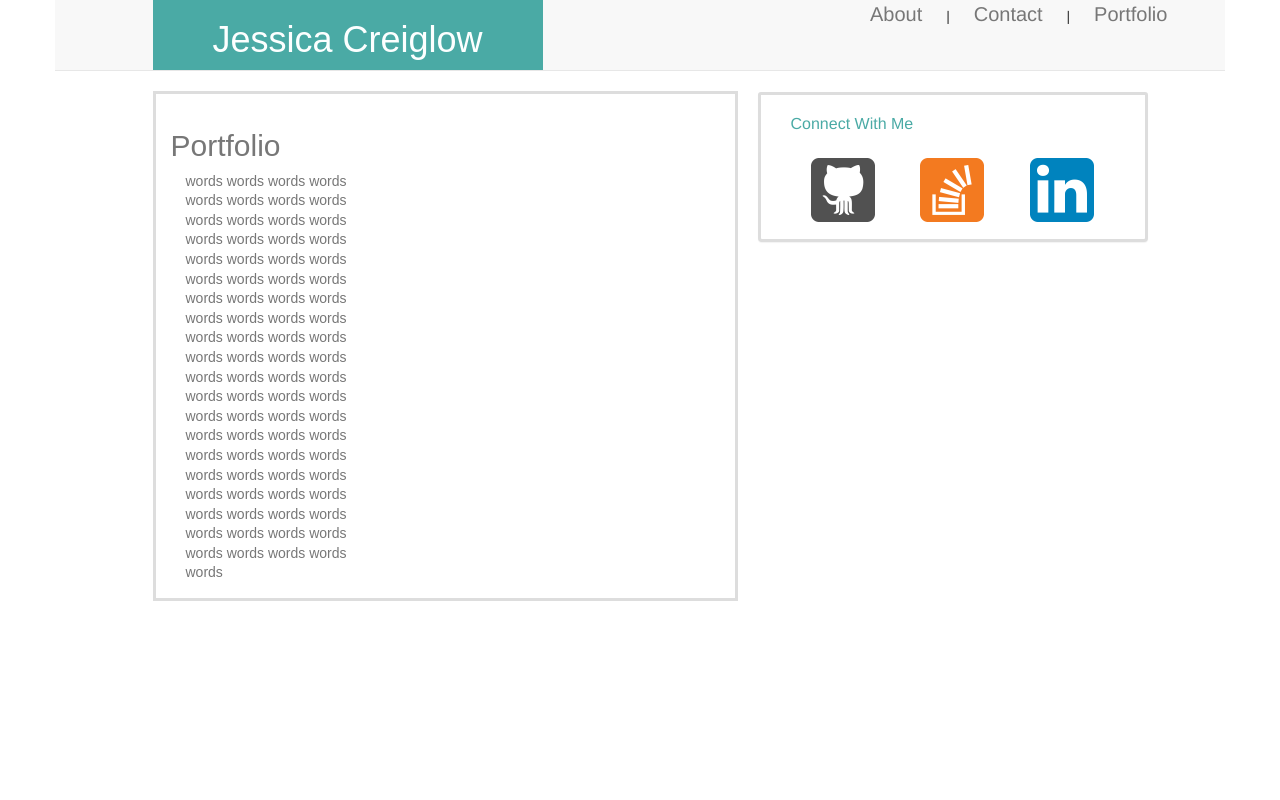
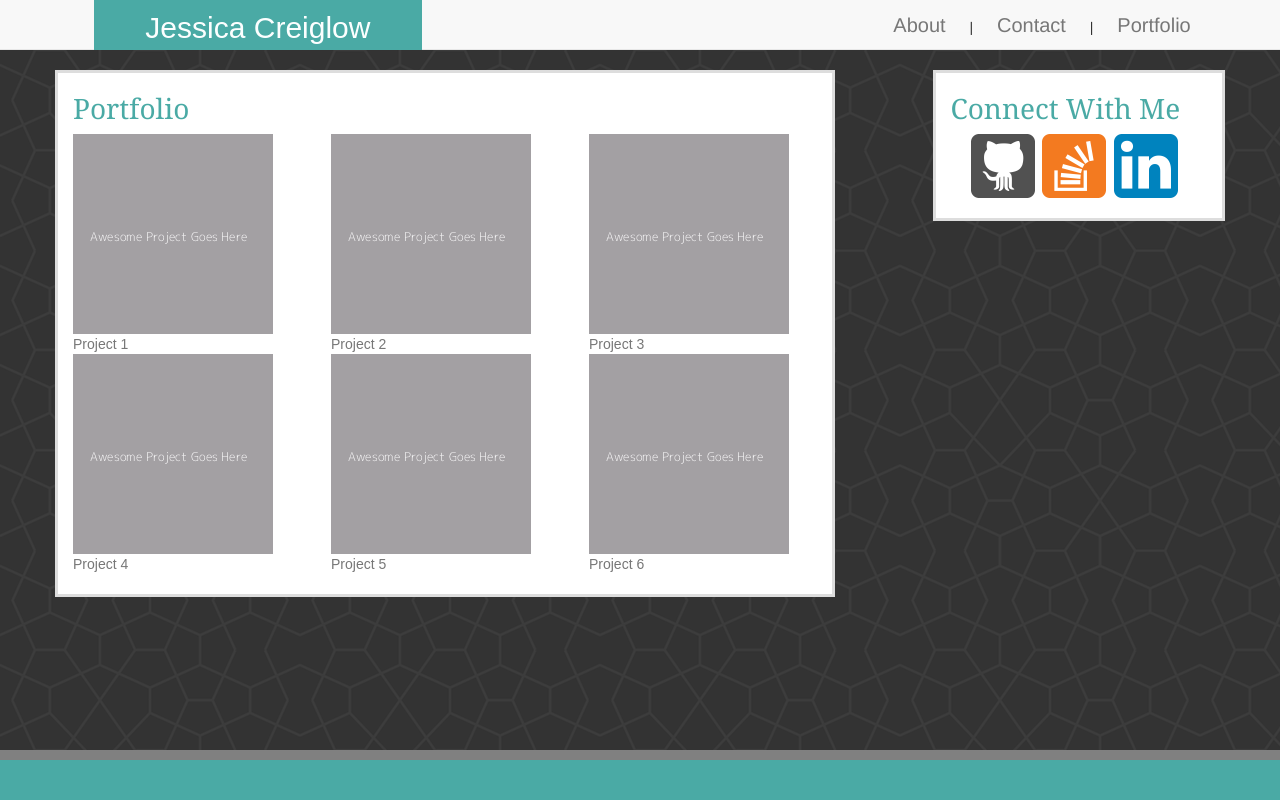
Before and after one commit to jgcreiglow/Bootstrap-Portfolio, a plain HTML site: page portfolio.html in a window 1280 px wide. Drawn offline with nearby package versions, Linux system fonts and the light colour scheme.

Commit message:
need to adjust responsiveness of navbar for small screen and add css animations to portfolio

```diff
--- a/portfolio.html
+++ b/portfolio.html
@@ -10,17 +10,18 @@
   <title> Jessica Creiglow Home Page </title>
 </head>
 
+
 <body>
-<div class="container">
+
     <!-- Navigation Bar -->
 
     <div class="row">
       <nav class="navbar navbar-default navbar-static-top">
-      <div class ="col-md-1"></div>
-      <div class="col-md-4 nav-name">
+        <div class="col-md-1"></div>
+        <div class="col-md-3 nav-name">
           <h1>Jessica Creiglow</h1>
         </div>
-      <div class ="col-md-3">
+        <div class="col-md-4">
         </div>
         <div class="col-md-4">
           <p>
@@ -32,34 +33,78 @@
       </nav>
     </div>
 
+  <div class="container">
     <!-- About Me Section-->
     <div class="row"> </div>
     <div class="row">
-  <!-- Spacer column --> <div class="col-md-1"></div>
+      <!-- Spacer column -->
 
-  <div class="col-md-6 main-content">
+
+      <div class="col-md-8 main-content">
     <h2> Portfolio </h2>
 
-    <div class="col-md-5"> words words words words words words words words words words words words words words words words words words words words words words words words words words words words words words words words words words words words words words words words words words words words words words words words words words words words words words words words words words words words words words words words words words words words words words words words words words words words words words words words words
-
+      <div class="row">
+        <div class= "col-md-4"
+          <a href=" " target="_blank" class="container">
+            <img src="./image/dummyimage.png" alt="dummy project">
+            <div class="bottom-left">Project 1</div>
+          </a>
+        </div>
+        <div class= "col-md-4"
+          <a href=" " target="_blank" class="container">
+            <img src="./image/dummyimage.png" alt="dummy project">
+            <div class="bottom-left">Project 2</div>
+          </a>
+        </div>
+        <div class= "col-md-4"
+          <a href=" " target="_blank" class="container">
+            <img src="./image/dummyimage.png" alt="dummy project">
+            <div class="bottom-left">Project 3</div>
+          </a>
+        </div>
+      </div>
+      <div class="row">
+        <div class= "col-md-4"
+          <a href=" " target="_blank" class="container">
+            <img src="./image/dummyimage.png" alt="dummy project">
+            <div class="bottom-left">Project 4</div>
+          </a>
+        </div>
+        <div class= "col-md-4"
+          <a href=" " target="_blank" class="container">
+            <img src="./image/dummyimage.png" alt="dummy project">
+            <div class="bottom-left">Project 5</div>
+          </a>
+        </div>
+        <div class= "col-md-4"
+          <a href=" " target="_blank" class="container">
+            <img src="./image/dummyimage.png" alt="dummy project">
+            <div class="bottom-left">Project 6</div>
+          </a>
         </div>
       </div>
 
+  </div>
   <!-- Spacer column --> <div class="col-md-1"></div>
+
 
       <!-- Contact Sidebar -->
 
-<div class="col-md-4 panel panel-heading Sidebar icons">
+      <div class="col-md-3 Sidebar icons">
 
-      <h3 class="panel-heading panel-title">Connect With Me </h3>
-
-    <div class="panel-body">
+            <h2>Connect With Me </h2>
+        <div class="row">
+          <div class="col-md-3">
             <a href="https://github.com/jgcreiglow" target="_blank">
               <img src="./image/if_github_386637.png" alt="github">
             </a>
+          </div>
+          <div class="col-md-3">
             <a href="https://stackoverflow.com/users/9149422/jessica-c" target="_blank">
               <img src="./image/if_overflow_386674.png" alt="stackoverflow">
             </a>
+          </div>
+          <div class="col-md-3">
             <a href="http://www.linkedin.com/in/jessicagcreiglow" target="_blank">
               <img src="./image/if_linkedin_386655.png" alt="linkedin">
             </a>
@@ -73,8 +118,9 @@
       </div>
 
       </div>
-
     <!-- Footer-->
+    <div class="row">
+      <nav class="navbar navbar-default navbar-fixed-bottom">
   </body>
 
   </html>
--- a/style.css
+++ b/style.css
@@ -1,14 +1,37 @@
 /* all pages of site */
+body
+{
+  background-image: url("./image/congruent_outline.png");
+}
+h2
+{
+    font-family: 'Georgia', Times, Times New Roman, serif;
+    font-size: 28px;
 
+    color: #4aaaa5;
+}
+
+
+
+.main-content
+{
+    font-family: 'Arial', 'Helvetica Neue', Helvetica, sans-serif;
+
+    color: #777;
+    border: #ddd solid;
+    background-color: #fff;
+    padding-bottom: 20px;
+}
 /* Header */
-
+.navbar-static-top
+{
+  height:50px;
+}
 .nav-name
 {
     font-family: 'Arial', serif;
-    font-size: 30px;
 
-
-
+    height:50px;
     text-align: center;
 
     color: #fcffff;
@@ -18,7 +41,7 @@
 a
 {
     font-size: 20px;
-
+    line-height: 2.5;
     padding-right: 20px;
     padding-left: 20px;
 
@@ -30,31 +53,45 @@ a:link
 {
     text-decoration: none;
 
-    color: gray;
+    color:#4aaaa5;;
 }
 
 a:visited
 {
     text-decoration: none;
 
-    color: gray;
+    color: #4aaaa5;;
 }
 
 a:hover
 {
     text-decoration: none;
 
-    color: #4aaaa5;
+    color:#4aaaa5;
 }
 
 a:active
 {
     text-decoration: none;
 
-    color: #e89f0c;
+    color: #4aaaa5;;
+}
+
+h1
+{
+      font-size: 30px;
+      line-height: .5;
 }
 
 /* footer */
+
+.navbar-fixed-bottom
+{
+  background: #4aaaa5;
+  Border-style: solid none none none;
+  border-color: gray;
+  border-width: 10px;
+}
 
 /* Content Block */
 
@@ -64,48 +101,29 @@ a:active
 
 .Sidebar
 {
-
     color: #4aaaa5;
     border: #ddd solid;
     background-color: #fff;
+    padding-bottom: 20px;
+    line-height: 2;
 
-    Height: 150px;
 }
 
 .icons
 {
-    margin-left: 20px;
+    padding: 20, 20, 20, 20;
 }
 
 
 /* Home page */
 
 
-.main-content
-{
-    font-family: 'Arial', 'Helvetica Neue', Helvetica, sans-serif;
-    line-height: 1.4;
-
-    position: relative;
-
-    float: left;
-    text-align: left;
-
-
-    padding: 15px;
-
-    color: #777;
-    border: #ddd solid;
-    background-color: #fff;
-}
 
 .profile-pic
 {
-    float: left;
-
     width: 200px;
     height: 200px;
-    padding: 20px;
+
 }
 /* Portfolio Page */
 
```
Also changed, not shown: contact.html (+28 -19 lines), index.html (+29 -27 lines), image/congruent_outline.png (added), image/congruent_pentagon.png (added). Lines whose indentation alone changed are shown as unchanged.
